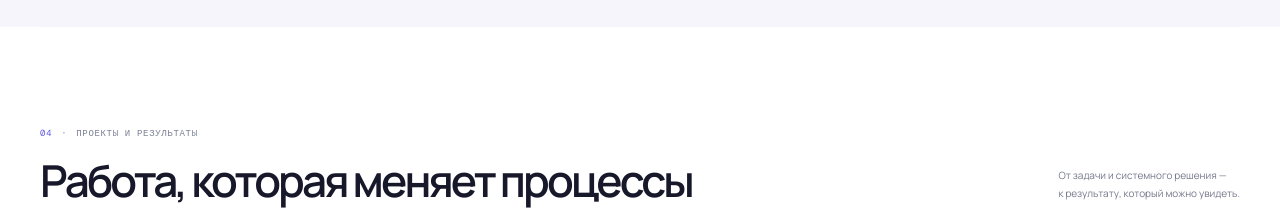
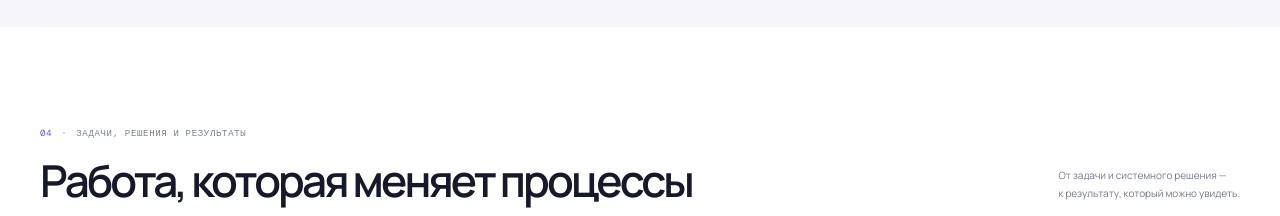
Before and after one commit to yulmianissa/portfolio, a React (Vite) app: page / in a window 1280 px wide. Shown: the part 1660-1876 px from the top of the page. Built offline with nearby package versions, Linux system fonts and the light colour scheme.

Commit message:
Rename projects section heading
Use Tasks, Solutions and Results for section 04.

Co-authored-by: Copilot <223556219+Copilot@users.noreply.github.com>

```diff
--- a/src/App.tsx
+++ b/src/App.tsx
@@ -319,7 +319,7 @@ function App() {
         <section className="cases section-shell" id="cases">
           <div className="section-title-row">
             <div>
-              <SectionLabel number="04">ПРОЕКТЫ И РЕЗУЛЬТАТЫ</SectionLabel>
+              <SectionLabel number="04">ЗАДАЧИ, РЕШЕНИЯ И РЕЗУЛЬТАТЫ</SectionLabel>
               <h2>Работа, которая меняет процессы</h2>
             </div>
             <p className="section-intro">
```
